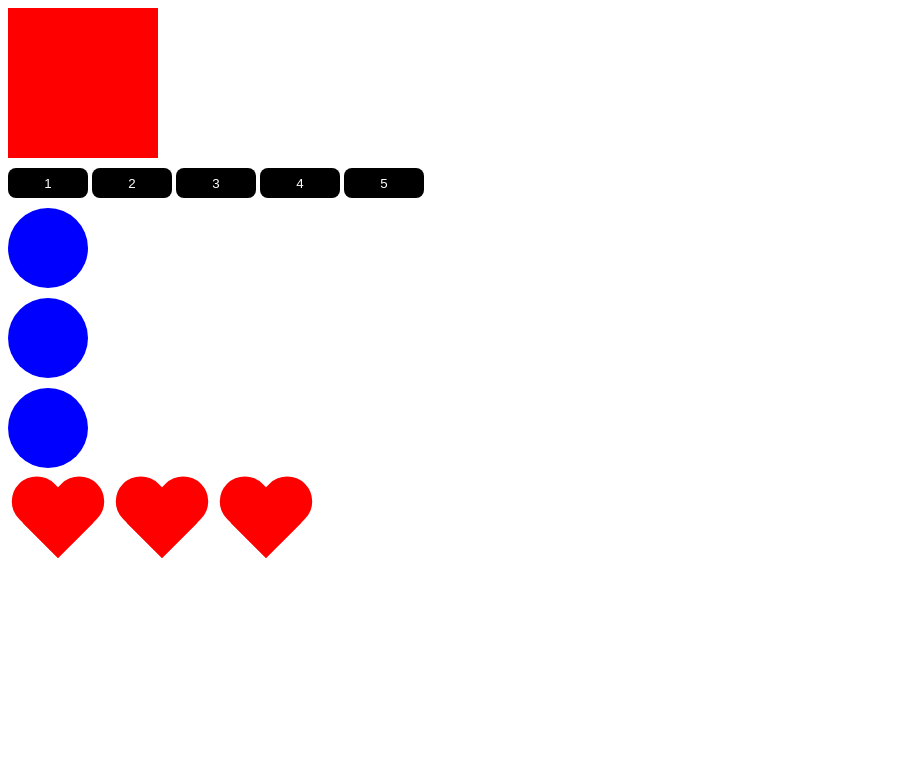
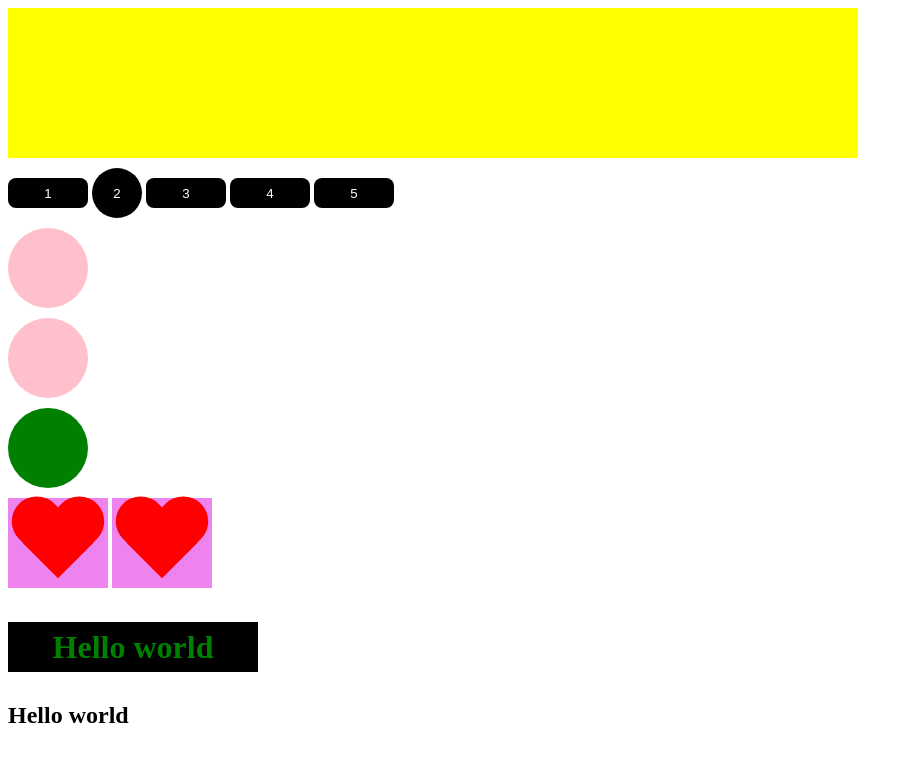
Before and after one commit to dimaSerebro/JavaScriptAndReact, a plain HTML site: page index.html in a window 1280 px wide. Shown: the whole page, without its empty margins (0-913 px from the left). Drawn offline with Linux system fonts and the light colour scheme.

Commit message:
Actionss with elements on the pas(lessons_29)

```diff
--- a/css/style.css
+++ b/css/style.css
@@ -18,7 +18,7 @@ button {
 .circle {
 	width: 80px;
 	height: 80px;
-	background-color: blue;
+	background-color: pink;
 	display: block;
 	margin-top: 10px;
 	border-radius: 100%;
--- a/js/script.js
+++ b/js/script.js
@@ -1,26 +1,56 @@
 'use strict';
-//!                    Получение элементов со страницы
+//!               Действие с элементами на странице
+const box = document.getElementById('box'),
+      btns = document.getElementsByTagName('button'),
+      circles = document.getElementsByClassName('circle'),
+      wrapper = document.querySelector('.wrapper'),
+      hearts = wrapper.querySelectorAll('.heart'),
+      oneHeart = wrapper.querySelector('.heart');
 
-const box = document.getElementById('box');
+box.style.backgroundColor = 'blue';
+box.style.width = '500px';
 
-console.log (box);
+box.style.cssText = 'background-color: yellow; width: 850px';
 
-const btns = document.getElementsByTagName('button');//*  мы получаем колекцию из кнопок он же массив , что бы получить одну кнопку в конец прописываем в квадратных скобках нужный элемент по порядку [1]
+btns[1].style.borderRadius = '100%';
+btns[1].style.width = '50px';
+btns[1].style.height = '50px';
+circles[0].style.backgroundColor = 'green';
 
-console.log(btns[1]);//* или выбираем нужный элемент когда будем делать изменения над ними
+// for (let i = 0; i < hearts.length; i++) {
+//    hearts[i].style.backgroundColor = 'violet';
+// }
 
-const circle = document.getElementsByClassName('circle');
-//!  если мы работаем с классом то мы не ставим точку пред обьявлением елемента
+hearts.forEach( item => {
+   item.style.backgroundColor = 'violet';
+});
 
-console.log(circle);
+const div = document.createElement('div');
+// const text = document.createTextNode('I was here');
 
-const hearts = document.querySelectorAll('.heart');
-//!  если мы работаем с селектором мы ставим точку перед елементом поиска
+div.classList.add('black');
+div.style.width = '250px';
+div.style.color = 'green';
 
 
-hearts.forEach( item => {
-   console.log(item);
-});
 
-const oneHeart = document.querySelector('.heart');
-console.log(oneHeart);
+wrapper.append(div); //* вставляет в конец родителя  элемент
+// wrapper.appendChild(div); //* раньше
+
+//wrapper.prepend(div);//* вставляет в начало родителя элемент
+
+// hearts[0].before(div);
+// hearts[0].after(div);
+// wrapper.insertBefore(div, hearts[1]); //* раньше
+
+// circles[0].remove(); //* удаление элемента
+// wrapper.removeChild(hearts[1]); //* раньше
+
+hearts[0].replaceWith(circles[0]);
+// wrapper.replaceChild(circles[0], hearts[0]);//* раньше
+
+div.innerHTML = "<h1>Hello world</h1>";// выведет заголовок первого порядка
+
+// div.textContent = '<h1>Hello world</h1>'; // выведет все что мы написали
+
+div.insertAdjacentHTML("afterend", '<h2>Hello world</h2>');
```
